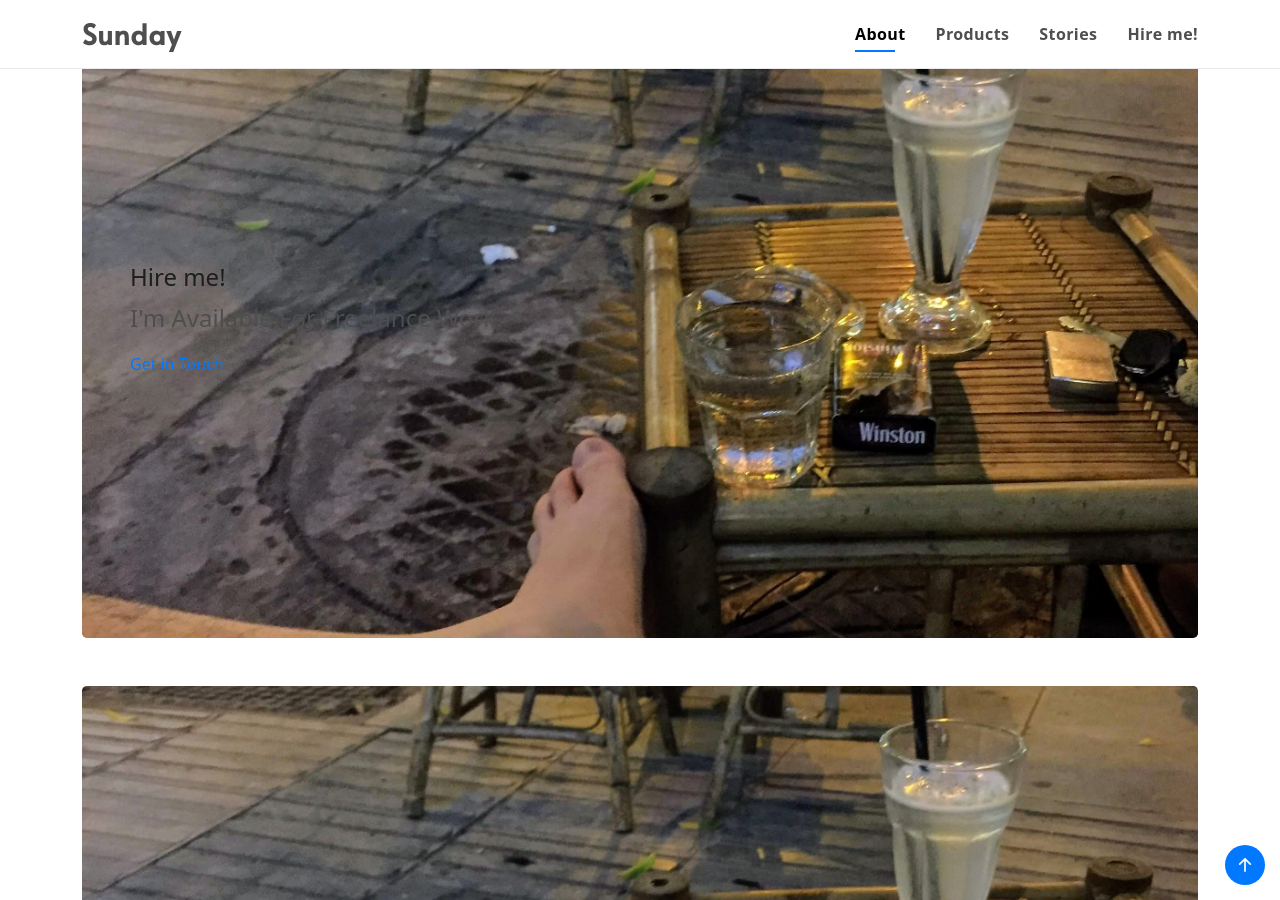
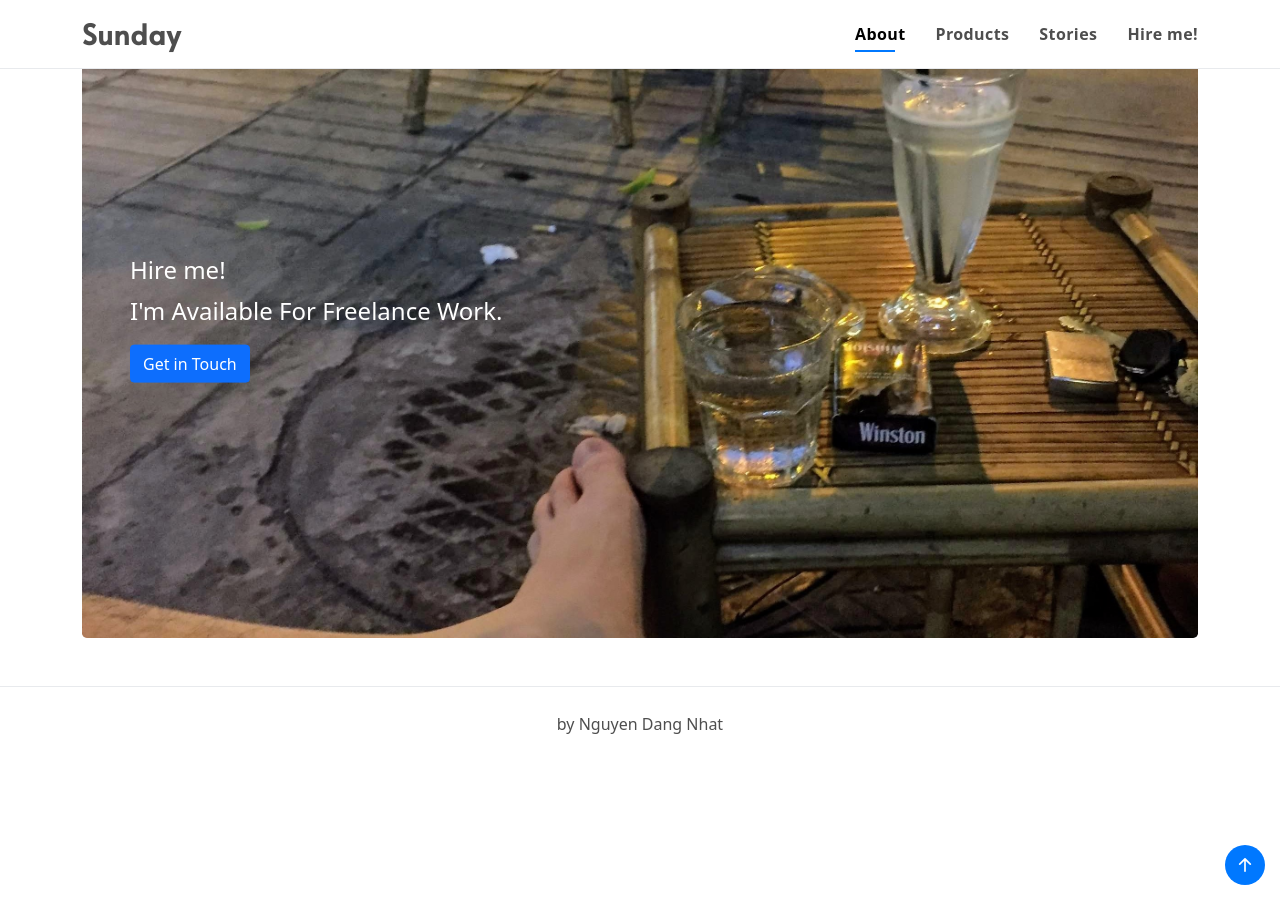
Before and after one commit to ndagnhat/ndagnhat.github.io, a Jekyll site: the page built from index.html, in a window 1280 px wide and 900 px high, scrolled down 1876 px. Built offline with Jekyll 4.4.1, drawn with Linux system fonts in a browser that asks for light colours.

Commit message:
Update index.html

```diff
--- a/index.html
+++ b/index.html
@@ -97,30 +97,7 @@
             <a href="/products" class="color-a">Explore all products</a>
         </div>
 
-
-
-        <!--Hire me-->
-        <div class="position-relative mt-5">
-            <a href="/hireme">
-                <img src="{{site.hireme.thumbnail}}" alt="hire me thumbnail" class="rounded-3" width="100%" />
-            </a>
-            <div class="position-absolute top-50 start-0 translate-middle-y ms-3 ms-sm-5 d-none d-lg-block"
-                style="width: 100%;">
-                <div class="row">
-                    <div class="col-sm-5">
-                        <h4>{{site.hireme.title}}</h4>
-                        <p style="font-size: 1.5rem;">{{site.hireme.description}}</p>
-                        <a href="/services" class="color-a">Get in Touch</a>
-                    </div>
-                </div>
-            </div>
-        </div>
-        <div class="text-center d-lg-none pt-2">
-            <h4>{{site.hireme.title}}</h4>
-            <p style="font-size: 1.2rem;">{{site.hireme.description}}</p>
-            <a href="/services" class="color-a">Get in Touch</a>
-        </div>
-        <!--stories-->
+        <!--hireme-->
         <div class="position-relative mt-5 mb-lg-5">
             <a href="/hireme">
                 <img src="{{site.hireme.thumbnail}}" alt="stories thumbnail" class="rounded-3" width="100%" />
```
